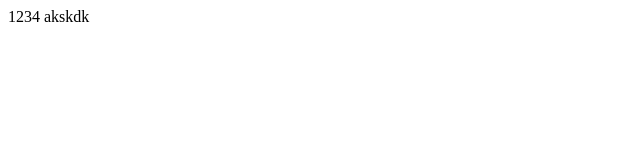
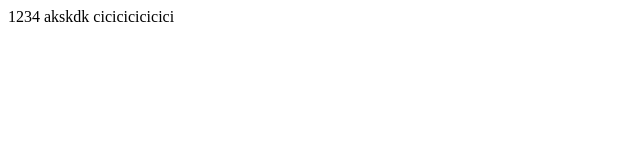
Before and after one commit to moonsick/wt_online, a website: page client/src/app/11.html in a window 1280 px wide. Shown: the whole page, without its empty margins (0-640 px from the left). Drawn offline with Linux system fonts and the light colour scheme.

Commit message:
aasdfffasdf

```diff
--- a/client/src/app/11.html
+++ b/client/src/app/11.html
@@ -7,5 +7,6 @@
 <body>
 1234
 akskdk
+cicicicicicici
 </body>
 </html>
```
